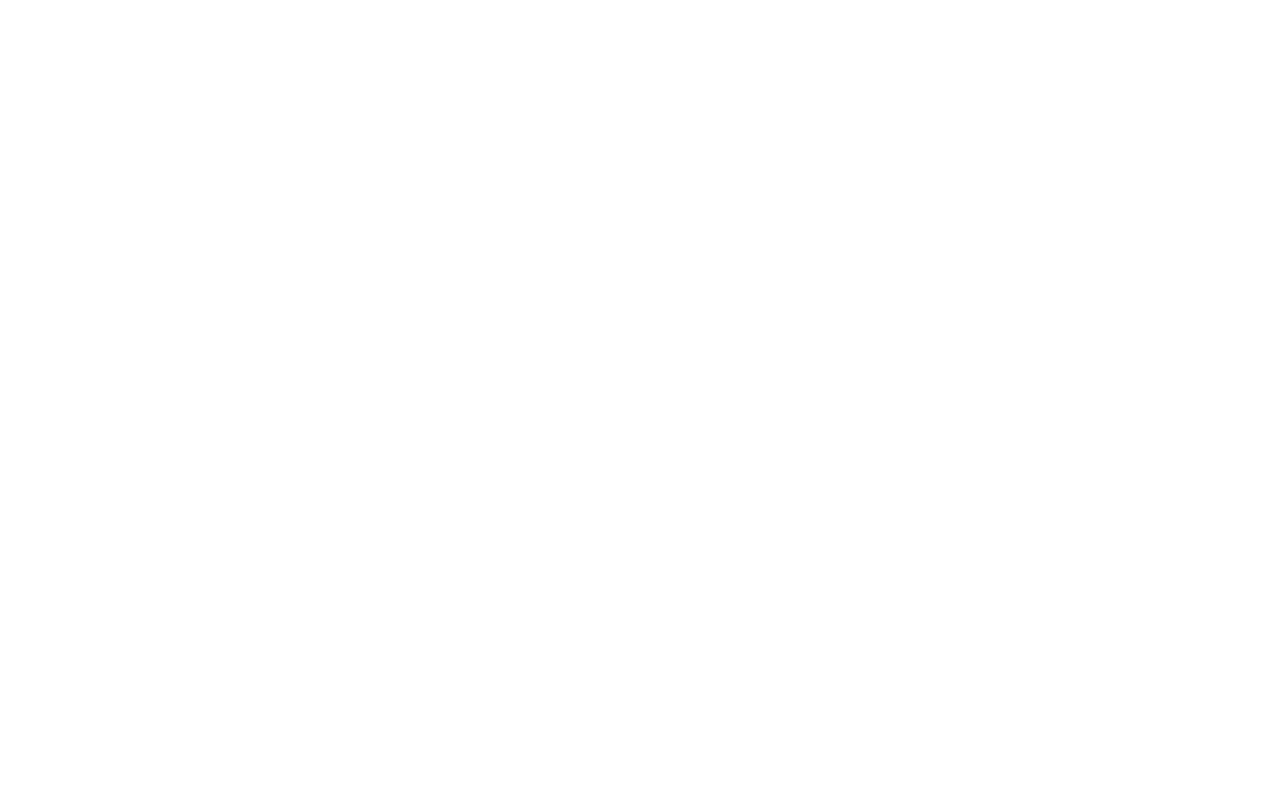
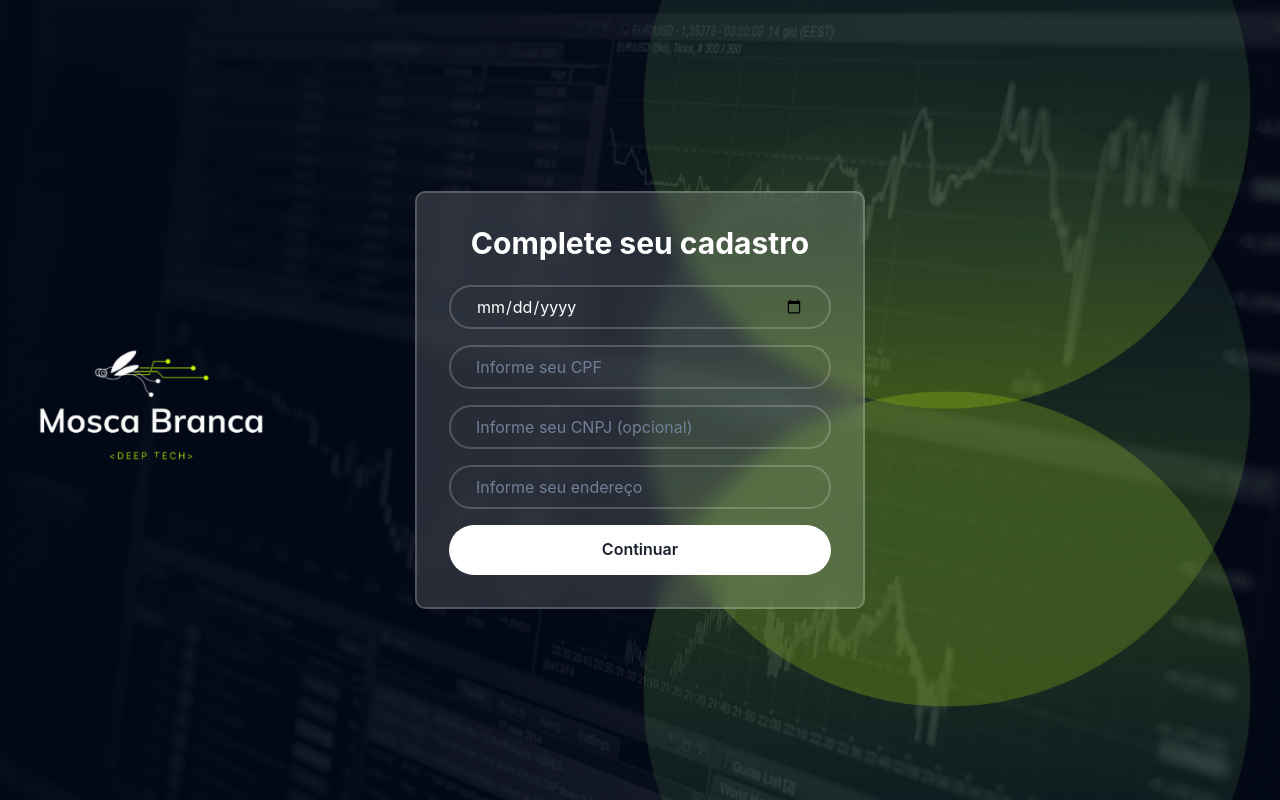
Before and after one commit to jeffmqs/dre-web-app, a React (Vite) app: page /complete-registration in a window 1280 px wide. Before the commit this address had no page. Built offline with nearby package versions, Linux system fonts and the light colour scheme.

Commit message:
Criando Register/CompleteRegistration

```diff
--- /dev/null
+++ b/src/pages/CompleteRegistration.tsx
@@ -0,0 +1,133 @@
+import React, { useState } from "react";
+import { useNavigate, useLocation } from "react-router-dom";
+import {
+  Box,
+  Button,
+  Input,
+  Heading,
+  Icon,
+  VStack,
+  Text,
+} from "@chakra-ui/react";
+import { FaUser, FaLock } from "react-icons/fa";
+
+const CompleteRegistration: React.FC = () => {
+  const location = useLocation();
+  const [birthdate, setBirthdate] = useState<string>("");
+  const [cpf, setCpf] = useState<string>("");
+  const [cnpj, setCnpj] = useState<string>("");
+  const [address, setAddress] = useState<string>("");
+
+  const navigate = useNavigate();
+
+  const handleSubmit = (event: React.FormEvent<HTMLFormElement>) => {
+    event.preventDefault();
+
+    if (!cpf && !cnpj) {
+      alert("Por favor, informe o CPF ou CNPJ.");
+      return;
+    }
+    alert(`Cadastro Concluído!`);
+    navigate("/");
+  };
+
+  return (
+    <Box
+      minHeight="100vh"
+      display="flex"
+      alignItems="center"
+      justifyContent="center"
+      bgImage="url('/bg.png')"
+      bgSize="cover"
+      bgPosition="center"
+    >
+      <Box
+        width="450px"
+        bg="rgba(255, 255, 255, 0.15)"
+        backdropFilter="blur(10px)"
+        border="2px solid rgba(255, 255, 255, 0.2)"
+        p={8}
+        borderRadius="10px"
+      >
+        <form onSubmit={handleSubmit}>
+          <Heading as="h2" size="lg" textAlign="center" color="white" mb={6}>
+            Complete seu cadastro
+          </Heading>
+
+          <VStack spacing={4}>
+            {/* Campo de Data de Nascimento */}
+            <Box position="relative" width="100%">
+              <Input
+                type="date"
+                onChange={(e) => setBirthdate(e.target.value)}
+                required
+                color="white"
+                bg="transparent"
+                border="2px solid rgba(255, 255, 255, 0.2)"
+                borderRadius="40px"
+                p="20px 25px"
+              />
+            </Box>
+
+            {/* Campo de CPF */}
+            <Box position="relative" width="100%">
+              <Input
+                type="text"
+                placeholder="Informe seu CPF"
+                onChange={(e) => setCpf(e.target.value)}
+                color="white"
+                bg="transparent"
+                border="2px solid rgba(255, 255, 255, 0.2)"
+                borderRadius="40px"
+                p="20px 25px"
+              />
+            </Box>
+
+            {/* Campo de CNPJ (opcional) */}
+            <Box position="relative" width="100%">
+              <Input
+                type="text"
+                placeholder="Informe seu CNPJ (opcional)"
+                onChange={(e) => setCnpj(e.target.value)}
+                color="white"
+                bg="transparent"
+                border="2px solid rgba(255, 255, 255, 0.2)"
+                borderRadius="40px"
+                p="20px 25px"
+              />
+            </Box>
+
+            {/* Campo de Endereço */}
+            <Box position="relative" width="100%">
+              <Input
+                type="text"
+                placeholder="Informe seu endereço"
+                onChange={(e) => setAddress(e.target.value)}
+                required
+                color="white"
+                bg="transparent"
+                border="2px solid rgba(255, 255, 255, 0.2)"
+                borderRadius="40px"
+                p="20px 25px"
+              />
+            </Box>
+
+
+            <Button
+              type="submit"
+              width="full"
+              height="50px"
+              bg="white"
+              borderRadius="40px"
+              _hover={{ boxShadow: "0 0 10px rgba(0, 0, 0, 0.1)" }}
+            >
+              Continuar
+            </Button>
+          </VStack>
+        </form>
+      </Box>
+    </Box>
+  );
+};
+
+export default CompleteRegistration;
--- a/src/pages/Login.tsx
+++ b/src/pages/Login.tsx
@@ -17,12 +17,16 @@
 const Login = () => {
   const [username, setUsername] = useState("");
   const [, setPassword] = useState("");
-  const navigate = useNavigate(); // Hook para navegação
+  const navigate = useNavigate();
 
   const handleSubmit = (event: React.FormEvent) => {
     event.preventDefault();
     alert(`${username} autenticado com sucesso!`);
-    navigate('/home'); // Redireciona para a página Home
+    navigate('/home');
+  };
+
+  const handleRegisterRedirect = () => {
+    navigate('/signup');
   };
 
   return (
@@ -50,7 +54,6 @@
         <form onSubmit={handleSubmit}>
           <VStack spacing={4}>
 
-            {/* Campo de e-mail */}
             <Box position="relative" w="100%">
               <Input
                 type="email"
@@ -67,7 +70,6 @@
               <Icon as={FaUser} position="absolute" right="25px" top="50%" transform="translateY(-50%)" fontSize="18px" color="white" />
             </Box>
 
-            {/* Campo de senha */}
             <Box position="relative" w="100%">
               <Input
                 type="password"
@@ -84,7 +86,6 @@
               <Icon as={FaLock} position="absolute" right="25px" top="50%" transform="translateY(-50%)" fontSize="18px" color="white" />
             </Box>
 
-            {/* Lembre-me e Esqueceu senha */}
             <HStack justify="space-between" w="100%" fontSize="14.5px">
               <Checkbox color="white">Lembre de mim</Checkbox>
               <Link color="white" href="#" _hover={{ textDecoration: "underline" }}>
@@ -92,7 +93,6 @@
               </Link>
             </HStack>
 
-            {/* Botão de login */}
             <Button
               type="submit"
               width="100%"
@@ -104,16 +104,14 @@
               Entrar
             </Button>
 
-            {/* Link de cadastro */}
             <Box textAlign="center" color="white" mt={4}>
               <Text>
                 Não tem uma conta?{" "}
-                <Link href="#" color="white" _hover={{ textDecoration: "underline" }}>
+                <Link color="white" _hover={{ textDecoration: "underline" }} onClick={handleRegisterRedirect}>
                   Registrar
                 </Link>
               </Text>
             </Box>
-
           </VStack>
         </form>
       </Box>
--- /dev/null
+++ b/src/pages/Register.tsx
@@ -0,0 +1,150 @@
+import React, { useState } from "react";
+import { FaUser, FaLock, FaEnvelope } from "react-icons/fa";
+import { useNavigate } from "react-router-dom";
+import {
+  Box,
+  Button,
+  Input,
+  Heading,
+  Icon,
+  VStack,
+  Text,
+  Link,
+} from "@chakra-ui/react";
+
+const Signup = () => {
+  const [username, setUsername] = useState("");
+  const [email, setEmail] = useState("");
+  const [password, setPassword] = useState("");
+  const [confirmPassword, setConfirmPassword] = useState("");
+  const navigate = useNavigate();
+
+  const handleSubmit = (event: React.FormEvent) => {
+    event.preventDefault();
+
+    if (password !== confirmPassword) {
+      alert("As senhas não coincidem. Por favor, tente novamente.");
+      return;
+    }
+
+    // Redireciona para a tela de CompleteRegistration passando os dados de username e email
+    navigate("/complete-registration", { state: { username, email } });
+  };
+
+  const handleLoginRedirect = () => {
+    navigate("/");
+  };
+
+  return (
+    <Box
+      minHeight="100vh"
+      display="flex"
+      alignItems="center"
+      justifyContent="center"
+      bgImage="url('/bg.png')" // Mantenha a mesma imagem de fundo
+      bgSize="cover"
+      bgPosition="center"
+    >
+      <Box
+        width="450px"
+        bg="rgba(255, 255, 255, 0.15)"
+        backdropFilter="blur(10px)"
+        border="2px solid rgba(255, 255, 255, 0.2)"
+        p={8}
+        borderRadius="10px"
+      >
+        <Heading as="h2" size="lg" textAlign="center" color="white" mb={6}>
+          Crie sua conta
+        </Heading>
+
+        <form onSubmit={handleSubmit}>
+          <VStack spacing={4}>
+            <Box position="relative" width="100%">
+              <Input
+                type="text"
+                placeholder="Digite seu nome"
+                onChange={(e) => setUsername(e.target.value)}
+                required
+                bg="transparent"
+                border="2px solid rgba(255, 255, 255, 0.2)"
+                borderRadius="40px"
+                color="white"
+                p="20px 25px"
+                _placeholder={{ color: "white" }}
+              />
+              <Icon as={FaUser} position="absolute" right="25px" top="50%" transform="translateY(-50%)" fontSize="18px" color="white" />
+            </Box>
+
+            <Box position="relative" width="100%">
+              <Input
+                type="email"
+                placeholder="Digite seu E-mail"
+                onChange={(e) => setEmail(e.target.value)}
+                required
+                bg="transparent"
+                border="2px solid rgba(255, 255, 255, 0.2)"
+                borderRadius="40px"
+                color="white"
+                p="20px 25px"
+                _placeholder={{ color: "white" }}
+              />
+              <Icon as={FaEnvelope} position="absolute" right="25px" top="50%" transform="translateY(-50%)" fontSize="18px" color="white" />
+            </Box>
+
+            <Box position="relative" width="100%">
+              <Input
+                type="password"
+                placeholder="Senha"
+                onChange={(e) => setPassword(e.target.value)}
+                required
+                bg="transparent"
+                border="2px solid rgba(255, 255, 255, 0.2)"
+                borderRadius="40px"
+                color="white"
+                p="20px 25px"
+                _placeholder={{ color: "white" }}
+              />
+              <Icon as={FaLock} position="absolute" right="25px" top="50%" transform="translateY(-50%)" fontSize="18px" color="white" />
+            </Box>
+
+            <Box position="relative" width="100%">
+              <Input
+                type="password"
+                placeholder="Repita sua senha"
+                onChange={(e) => setConfirmPassword(e.target.value)}
+                required
+                bg="transparent"
+                border="2px solid rgba(255, 255, 255, 0.2)"
+                borderRadius="40px"
+                color="white"
+                p="20px 25px"
+                _placeholder={{ color: "white" }}
+              />
+              <Icon as={FaLock} position="absolute" right="25px" top="50%" transform="translateY(-50%)" fontSize="18px" color="white" />
+            </Box>
+
+            <Button
+              type="submit"
+              width="full"
+              height="50px"
+              bg="white"
+              borderRadius="40px"
+              _hover={{ boxShadow: "0 0 10px rgba(0, 0, 0, 0.1)" }}
+            >
+              Cadastrar
+            </Button>
+
+            <Text color="white" textAlign="center" mt={6}>
+              Já tem uma conta?{" "}
+              <Link color="white" _hover={{ textDecoration: "underline" }} onClick={handleLoginRedirect}>
+                Entrar
+              </Link>
+            </Text>
+          </VStack>
+        </form>
+      </Box>
+    </Box>
+  );
+};
+
+export default Signup;
--- a/src/router/AppRouter.tsx
+++ b/src/router/AppRouter.tsx
@@ -8,6 +8,8 @@
 import FormProdService from "../pages/Forms/FormProdService.tsx";
 import ProductCad from "../pages/Forms/ProductCad.tsx";
 import ServiceCad from "../pages/Forms/ServiceCad.tsx";
+import Signup from "../pages/Register.tsx";
+import CompleteRegistration from "../pages/CompleteRegistration.tsx";
 
 export const AppRouter = () => {
   return (
@@ -36,6 +38,8 @@
 
           <Route path="/login" element={<Login />} />
         <Route path="/dre" element={<DREPage />} />
+        <Route path="/signup" element={<Signup />} />
+        <Route path="/complete-registration" element={<CompleteRegistration />} />
       </Routes>
     </Router>
   );
```
